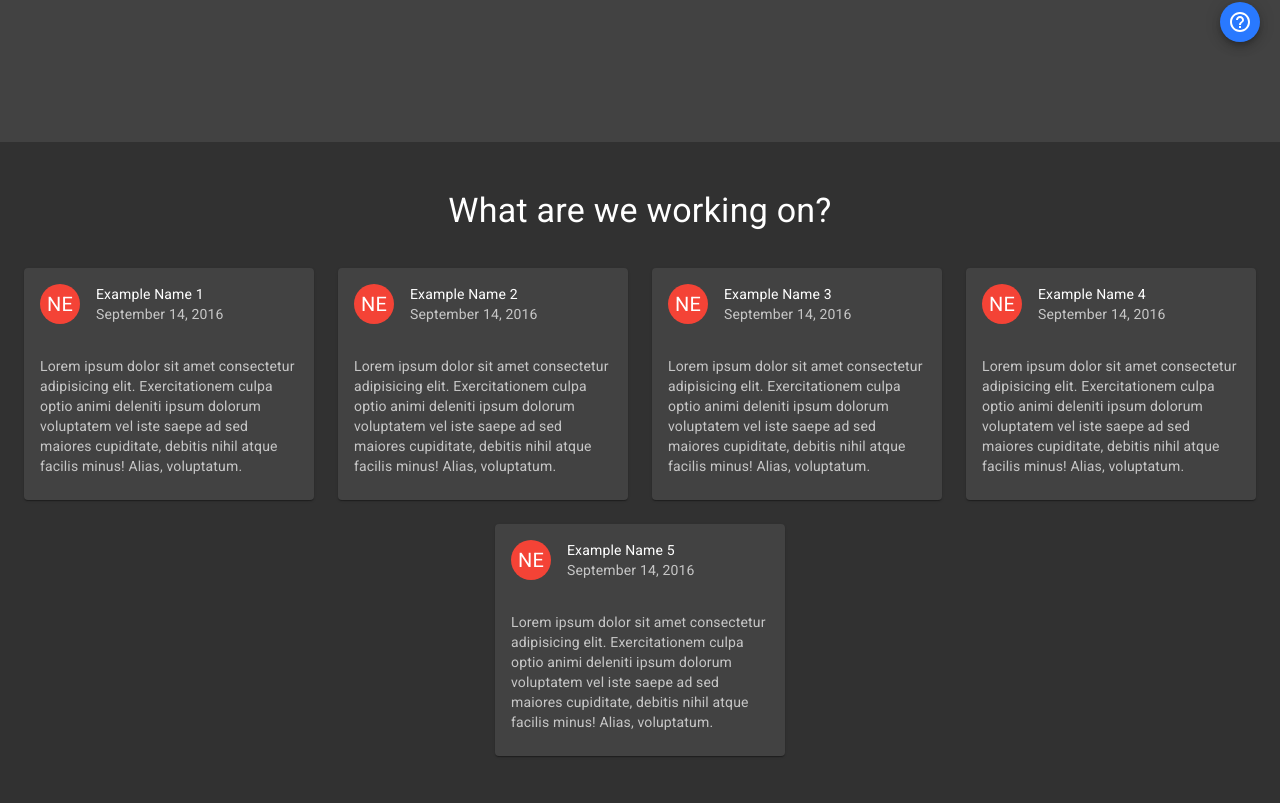
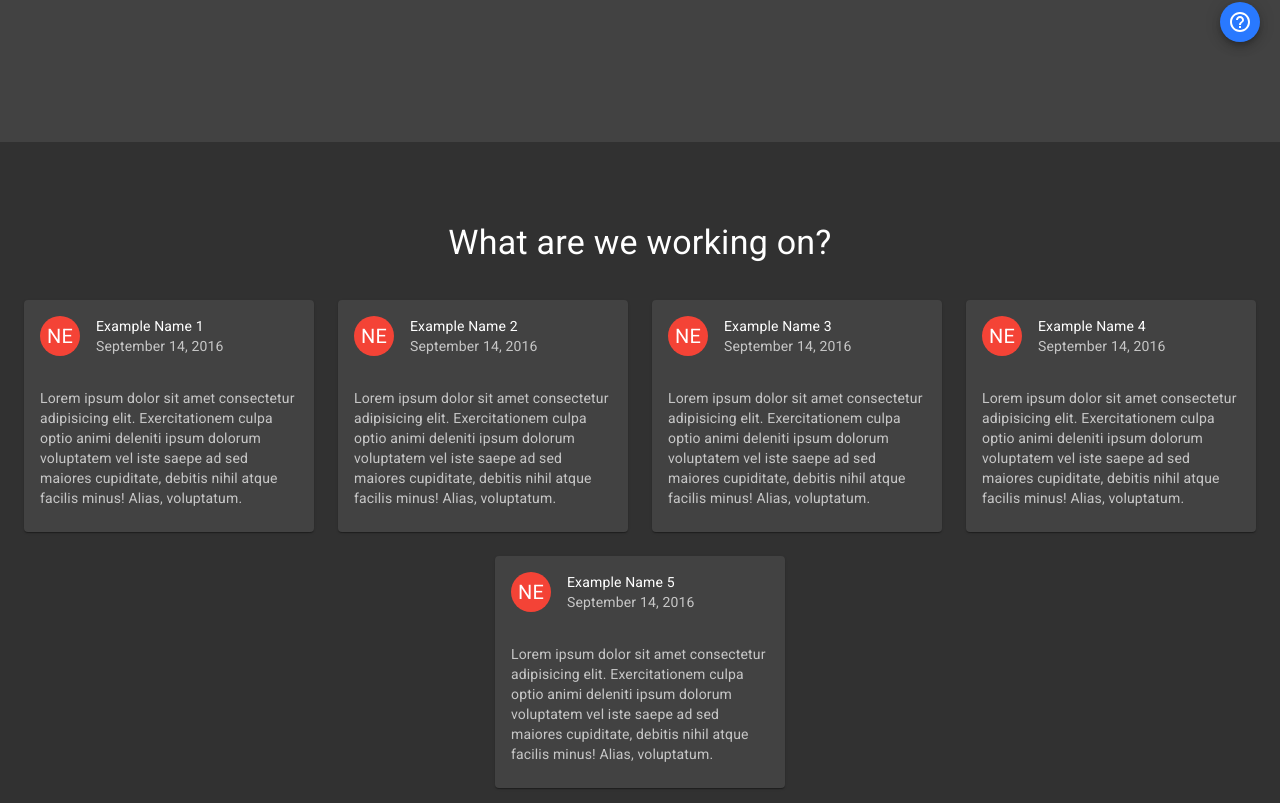
Before and after one commit to TheMrCorvy/Desktop-Frontend, a React (Create React App) app: page / in a window 1280 px wide. Shown: the part 1777-2580 px from the top of the page. Built offline with nearby package versions, Linux system fonts and the light colour scheme.

Commit message:
small changes in the ui

```diff
--- a/src/components/Sections/Opinions/index.tsx
+++ b/src/components/Sections/Opinions/index.tsx
@@ -1,4 +1,4 @@
-import React, { FC } from "react"
+import React from "react"
 
 import { Container, Typography, Grid } from "@material-ui/core"
 
@@ -23,8 +23,8 @@ const useStyles = makeStyles((theme: Theme) =>
 			backgroundColor: red[500],
 		},
 		container: {
-			paddingTop: "3rem",
-			paddingBottom: "3rem",
+			paddingTop: "5rem",
+			paddingBottom: "5rem",
 		},
 		textCenter: {
 			textAlign: "center",
```
